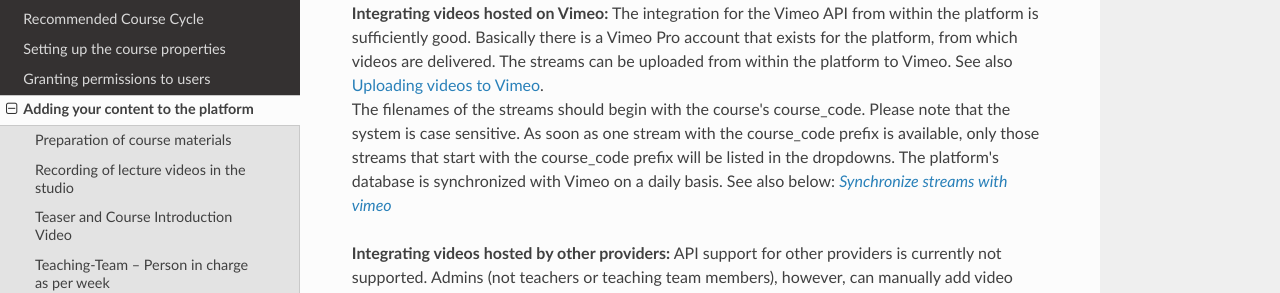
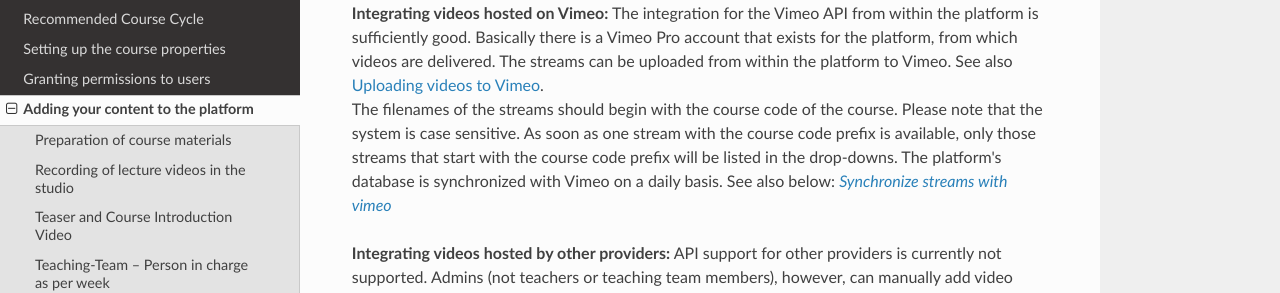
Before and after one commit to openHPI/TeachingTeamGuidelines, an MkDocs documentation site: the page built from docs/05_adding-content.md, in a window 1280 px wide and 900 px high, scrolled down 3949 px. Shown: the part 158-451 px from the top of the window. Built offline with MkDocs 1.6.1, drawn with Linux system fonts in a browser that asks for light colours; nearby versions of some CDN libraries; old or Windows-style settings are respelled for this version of MkDocs.

Commit message:
Update docs/05_adding-content.md
Co-authored-by: Stefanie-HPI <stefanie.schweiger@hpi.de>

```diff
--- a/docs/05_adding-content.md
+++ b/docs/05_adding-content.md
@@ -248,7 +248,7 @@ To link a file for download:
 **Integrating videos hosted on Vimeo:**
 The integration for the Vimeo API from within the platform is sufficiently good.
 Basically there is a Vimeo Pro account that exists for the platform, from which videos are delivered. The streams can be uploaded from within the platform to Vimeo. See also [Uploading videos to Vimeo](https://vimeo.zendesk.com/hc/en-us/categories/201496018-Uploading-to-Vimeo).
-The filenames of the streams should begin with the course's course\_code. Please note that the system is case sensitive. As soon as one stream with the course\_code prefix is available, only those streams that start with the course\_code prefix will be listed in the dropdowns.
+The filenames of the streams should begin with the course code of the course. Please note that the system is case sensitive. As soon as one stream with the course code prefix is available, only those streams that start with the course code prefix will be listed in the drop-downs.
 The platform's database is synchronized with Vimeo on a daily basis. See also below: [*Synchronize streams with vimeo*](https://github.com/openHPI/TeachingTeamGuidelines/blob/new_update_2020/docs/05_adding-content.md#L217)
 
 **Integrating videos hosted by other providers:**
```
